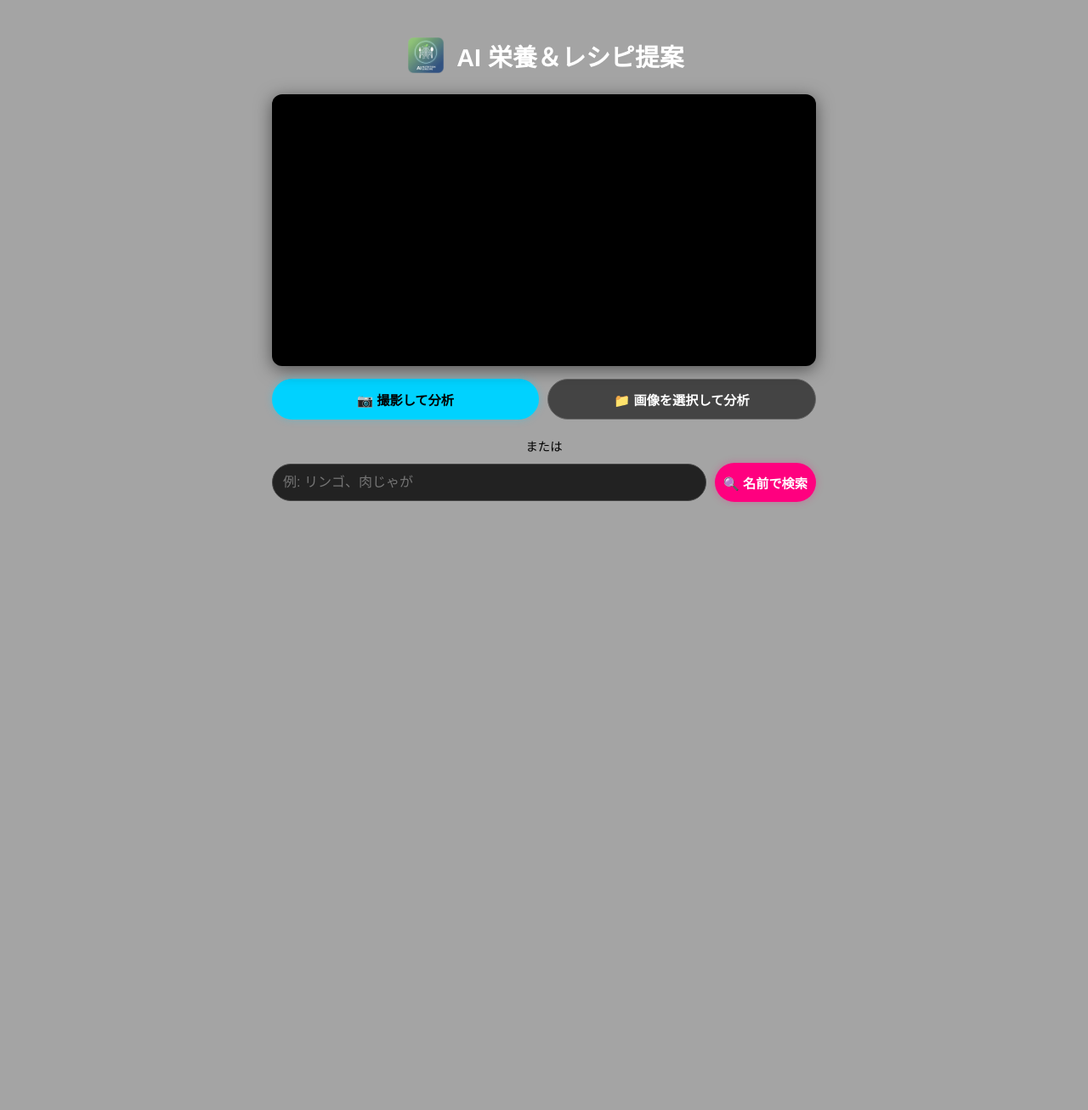
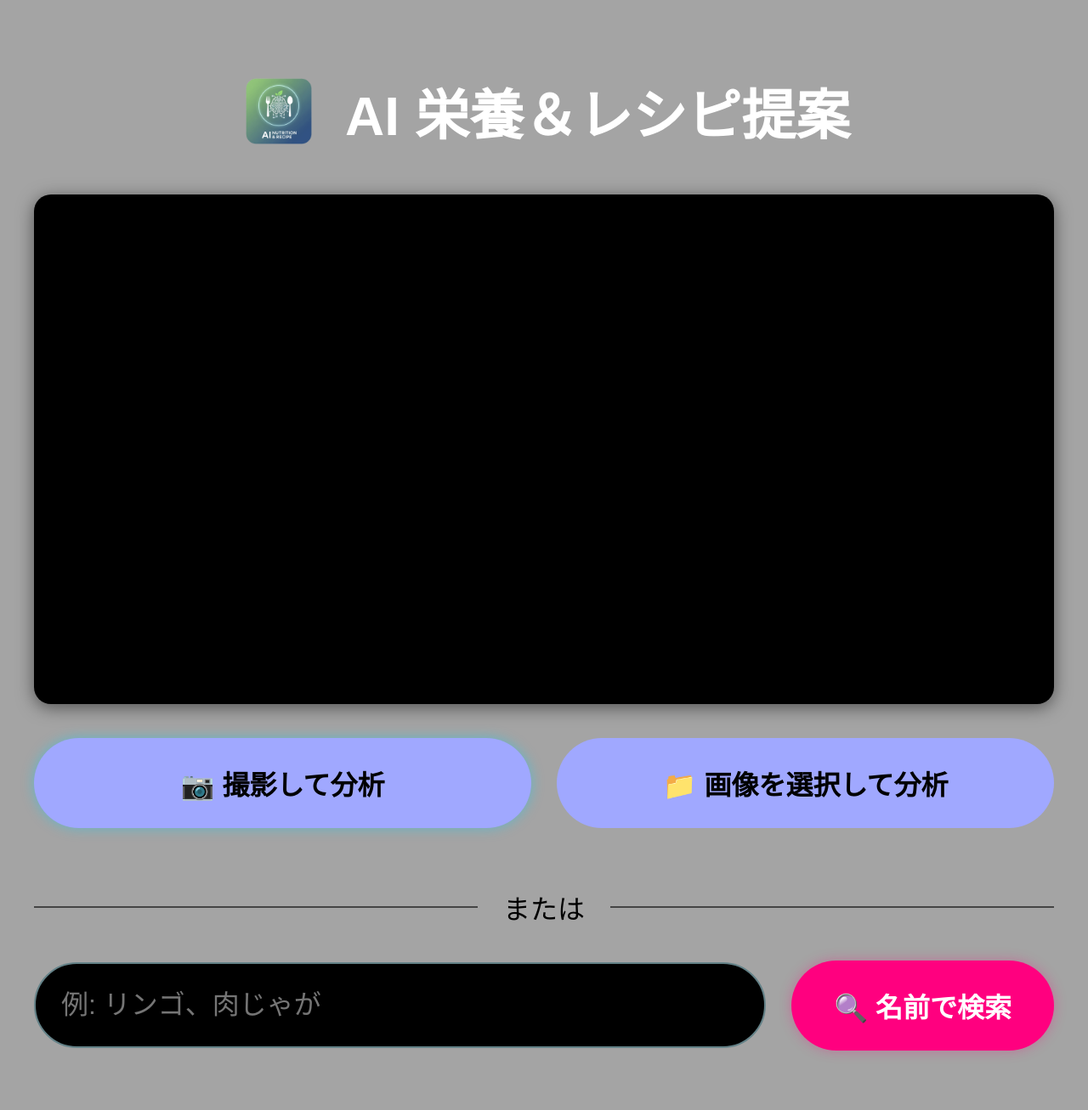
Before and after one commit to harut-11/Diet-support, a Flask app: page / in a window 1280 px wide. Shown: the whole page at 85% size. Before the commit the page ends 594 px from the top, so only its background shows below. Run offline with Flask 3, Linux system fonts and the light colour scheme.

Commit message:
スタイル

```diff
--- a/static/css/style.css
+++ b/static/css/style.css
@@ -6,23 +6,20 @@ body {
     flex-direction: column;
     align-items: center;
     margin: 0;
-    padding: 20px;
+    padding: 40px;
 }
 
 h1 {
-    margin-bottom: 20px;
-    font-size: 1.8rem;
-
-
+    margin-bottom: 50px;
+    font-size: 4.0rem;
     display: flex;
     align-items: center;
     justify-content: center;
-    gap: 10px;
+    gap: 30px;
 }
 
-
 .title-icon {
-    height: 1.8em;
+    height: 1.5em;
     width: auto;
     object-fit: contain;
 }
@@ -30,28 +27,29 @@ h1 {
 /* 入力セクション共通 */
 .input-section {
     width: 100%;
-    max-width: 640px;
+    max-width: 1700px;
     display: flex;
     flex-direction: column;
     align-items: center;
-    margin-bottom: 10px;
+    margin-bottom: 30px;
 }
 
 .separator {
     color: #000000ff;
-    font-size: 0.9rem;
-    margin: 10px 0;
+
+    font-size: 2.0rem;
+    margin: 30px 0;
 }
 
 /* カメラ表示エリア */
 .camera-container {
     position: relative;
     width: 100%;
-    border-radius: 12px;
+    border-radius: 20px;
     overflow: hidden;
     box-shadow: 0 4px 20px rgba(0,0,0,0.5);
     background: #000;
-    margin-bottom: 15px; /* ボタンとの間隔 */
+    margin-bottom: 40px;
 }
 
 video {
@@ -61,16 +59,18 @@ video {
 .button-row {
     display: flex;
     width: 100%;
-    gap: 10px;
+    gap: 30px;
 }
 
 /* 共通ボタンデザイン */
 button, .custom-file-upload {
-    padding: 12px 10px;
-    font-size: 0.95rem;
+
+    padding: 30px 40px;
+
+    font-size: 2.0rem;
     font-weight: bold;
     border: none;
-    border-radius: 50px;
+    border-radius: 80px; /* 角丸 */
     cursor: pointer;
     transition: transform 0.1s;
     text-align: center;
@@ -80,54 +80,105 @@ button, .custom-file-upload {
     white-space: nowrap;
 }
 
-/* 横並びの中で均等幅にする */
 .button-row button,
 .button-row .custom-file-upload {
     flex: 1;
 }
 
-button:active, .custom-file-upload:active { transform: scale(0.95); }
-button:disabled { background-color: #555 !important; color: #888 !important; cursor: wait; }
+button:active, .custom-file-upload:active {
+    transform: scale(0.98);
+}
+button:disabled {
+    background-color: #555 !important;
+    color: #888 !important;
+    cursor: wait;
+}
 
 /* 各ボタンの色 */
 #scan-btn {
-    background-color: #00d2ff;
+    background-color: #a0a8ff;
     color: #000;
-    box-shadow: 0 0 10px rgba(0, 210, 255, 0.3);
+    box-shadow: 0 0 15px rgba(0, 210, 255, 0.4);
 }
 
 .custom-file-upload {
-    background-color: #444;
-    color: #fff;
-    border: 1px solid #666;
+    background-color: #a0a8ff;
+    color: #000000;
 }
 
-/* ファイル入力を隠す */
+.separator {
+    display: flex;
+    align-items: center;
+    color: #000000;
+    font-size: 2.0rem;
+    margin: 40px 0;
+    width: 100%;
+    max-width: 1700px;
+}
+
+.separator::before,
+.separator::after {
+    content: "";
+    flex: 1;
+    border-bottom: 2px solid #444;
+}
+
+.separator::before {
+    margin-right: 30px;
+}
+.separator::after {
+    margin-left: 30px;
+}
+
 input[type="file"] {
     display: none;
 }
 
-/* --- テキスト入力エリア --- */
+/* アレルギー入力エリア */
+.allergy-section {
+    margin-bottom: 50px;
+}
+
+.allergy-section label {
+    color: #ffffff;
+    font-weight: bold;
+    font-size: 2.2rem;
+    margin-bottom: 15px;
+}
+
+#allergy-input {
+    width: 100%;
+    padding: 30px;
+    border-radius: 80px;
+    border: 2px solid #648288;
+    background: #000000;
+    color: rgb(255, 255, 255);
+    font-size: 2.0rem;
+    outline: none;
+}
+
+/* テキスト入力エリア */
 .text-input-container {
-    flex-direction: row; /* 横並び */
-    gap: 10px;
+    flex-direction: row;
+    gap: 30px;
 }
 
 #text-input {
     flex: 1;
-    padding: 12px;
-    border-radius: 50px;
-    border: 1px solid #444;
-    background: #222;
-    color: white;
-    font-size: 1rem;
+    padding: 30px;
+    border-radius: 80px;
+    border: 2px solid #648288;
+    background: #000000;
+    color: rgb(255, 255, 255);
+    font-size: 2.0rem;
     outline: none;
 }
 
 #text-btn {
     background-color: #ff007f;
     color: white;
-    box-shadow: 0 0 10px rgba(255, 0, 127, 0.3);
+    box-shadow: 0 0 15px rgba(255, 0, 127, 0.3);
+    padding: 30px 50px;
 }
 
 canvas {
```
Also changed, not shown: other parts of static/css/style.css (+101 -41 lines).
